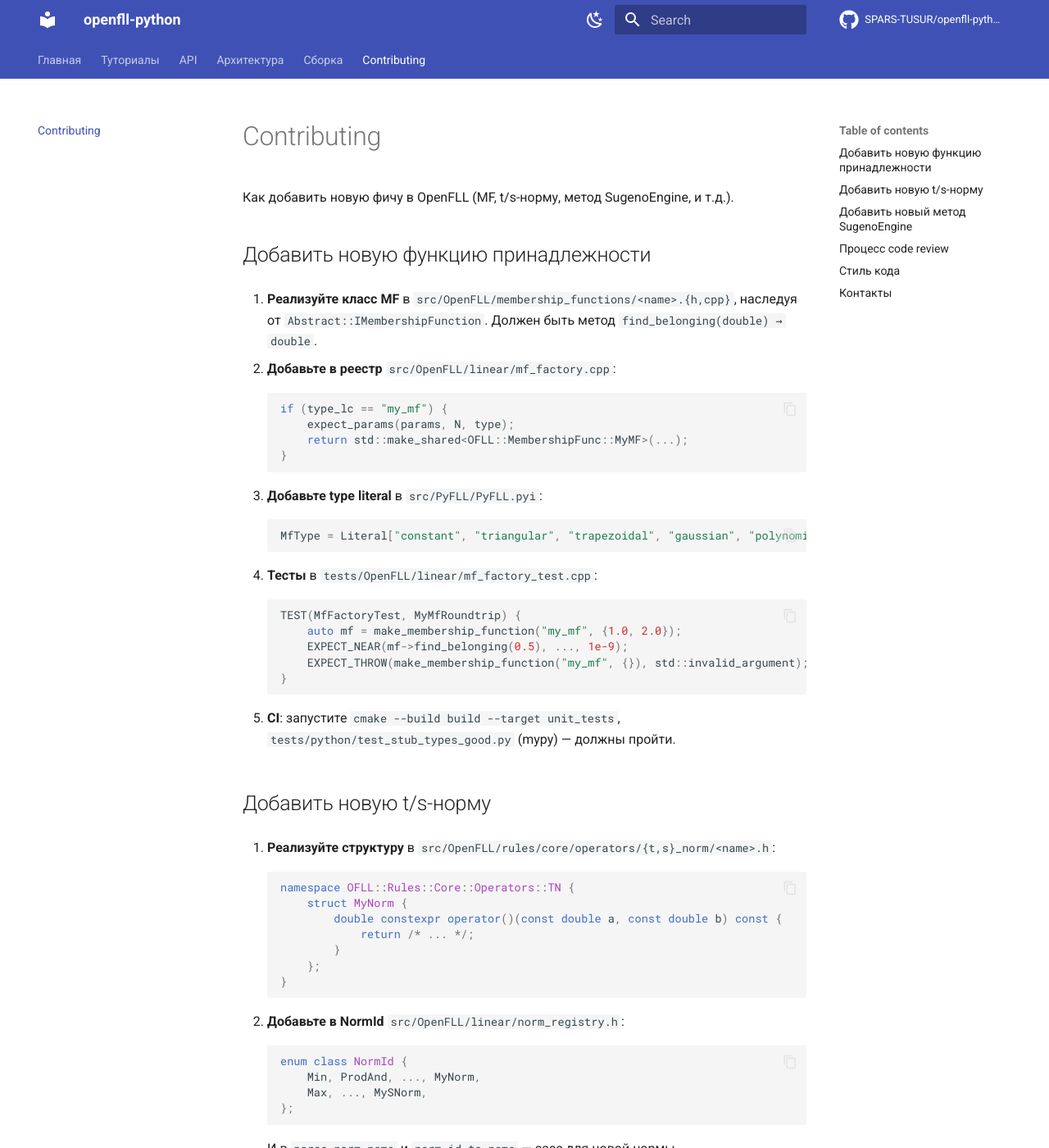
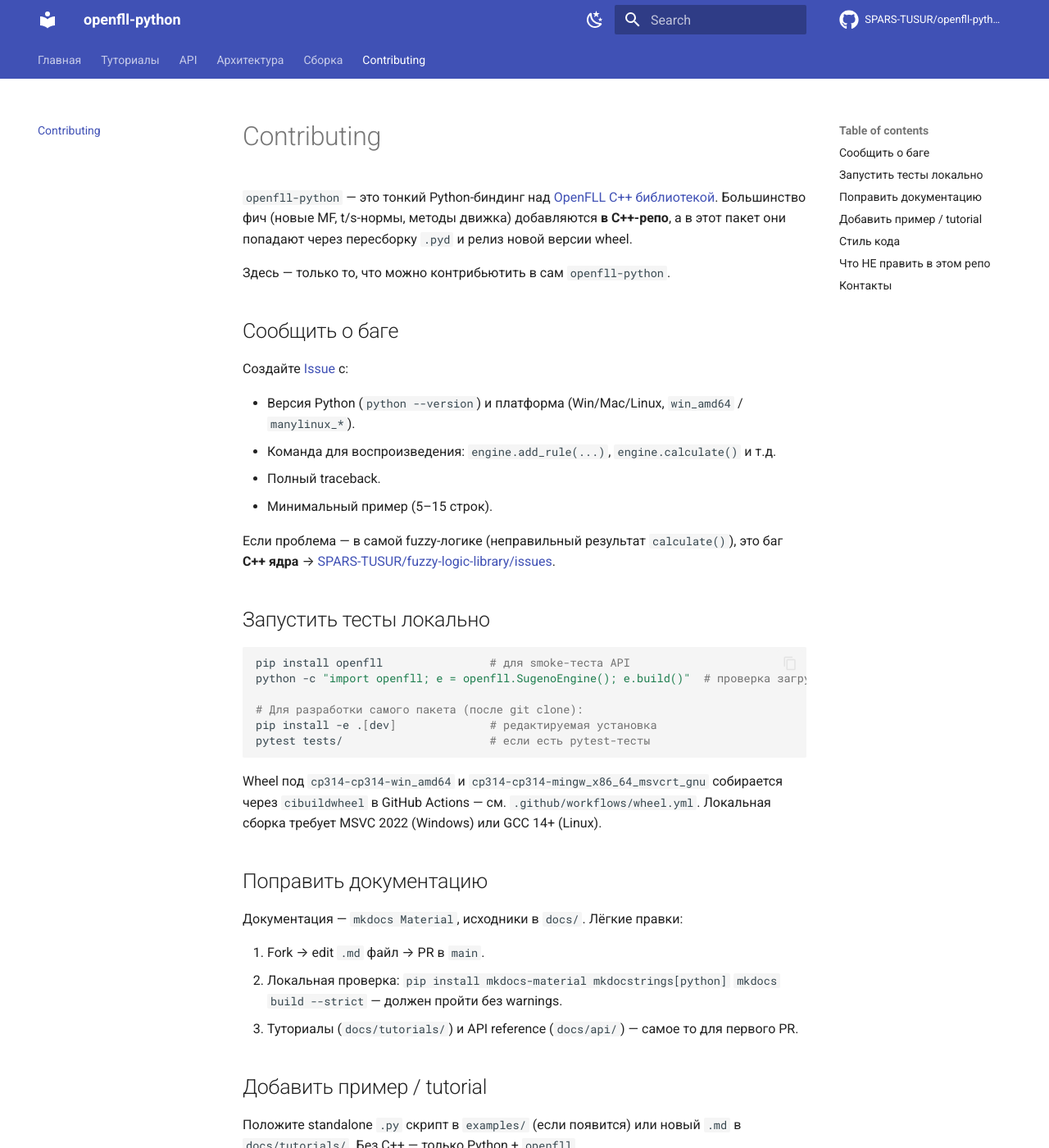
Before and after one commit to SPARS-TUSUR/openfll-python, an MkDocs documentation site: the page built from docs/contributing.md, in a window 1280 px wide and 1400 px high. Shown: the whole window at 82% size. Built offline with MkDocs 1.6.1 and Material for MkDocs 9.7.7, drawn with Linux system fonts in a browser that asks for light colours; comment, search, counter and statistics services are not loaded; some of the changed text lies outside the part shown.

Commit message:
Rewrite contributing.md for Python-only scope
Was a copy-paste of the C++-repo contributing guide (src/OpenFLL/,
src/PyFLL/, C++ tests) that misled users — those paths don't exist
in the public openfll-python package.

Now: bug reports via Issues, doc/tutorial fixes, dev install,
style guide, and explicit pointer to fuzzy-logic-library for any
C++ change (new MF, t/s-norm, SugenoEngine method).

````diff
--- a/docs/contributing.md
+++ b/docs/contributing.md
@@ -1,100 +1,75 @@
 # Contributing
 
-Как добавить новую фичу в OpenFLL (MF, t/s-норму, метод SugenoEngine, и т.д.).
+`openfll-python` — это тонкий Python-биндинг над [OpenFLL C++ библиотекой](https://github.com/SPARS-TUSUR/fuzzy-logic-library).
+Большинство фич (новые MF, t/s-нормы, методы движка) добавляются **в C++-репо**, а в этот пакет они попадают
+через пересборку `.pyd` и релиз новой версии wheel.
 
-## Добавить новую функцию принадлежности
+Здесь — только то, что можно контрибьютить в сам `openfll-python`.
 
-1. **Реализуйте класс MF** в `src/OpenFLL/membership_functions/<name>.{h,cpp}`,
-   наследуя от `Abstract::IMembershipFunction`. Должен быть метод `find_belonging(double) → double`.
+## Сообщить о баге
 
-2. **Добавьте в реестр** `src/OpenFLL/linear/mf_factory.cpp`:
-   ```cpp
-   if (type_lc == "my_mf") {
-       expect_params(params, N, type);
-       return std::make_shared<OFLL::MembershipFunc::MyMF>(...);
-   }
-   ```
+Создайте [Issue](https://github.com/SPARS-TUSUR/openfll-python/issues) с:
 
-3. **Добавьте type literal** в `src/PyFLL/PyFLL.pyi`:
-   ```python
-   MfType = Literal["constant", "triangular", "trapezoidal", "gaussian", "polynomial", "my_mf"]
-   ```
+- Версия Python (`python --version`) и платформа (Win/Mac/Linux, `win_amd64` / `manylinux_*`).
+- Команда для воспроизведения: `engine.add_rule(...)`, `engine.calculate()` и т.д.
+- Полный traceback.
+- Минимальный пример (5–15 строк).
 
-4. **Тесты** в `tests/OpenFLL/linear/mf_factory_test.cpp`:
-   ```cpp
-   TEST(MfFactoryTest, MyMfRoundtrip) {
-       auto mf = make_membership_function("my_mf", {1.0, 2.0});
-       EXPECT_NEAR(mf->find_belonging(0.5), ..., 1e-9);
-       EXPECT_THROW(make_membership_function("my_mf", {}), std::invalid_argument);
-   }
-   ```
+Если проблема — в самой fuzzy-логике (неправильный результат `calculate()`), это баг **C++ ядра** →
+[SPARS-TUSUR/fuzzy-logic-library/issues](https://github.com/SPARS-TUSUR/fuzzy-logic-library/issues).
 
-5. **CI**: запустите `cmake --build build --target unit_tests`,
-   `tests/python/test_stub_types_good.py` (mypy) — должны пройти.
+## Запустить тесты локально
 
-## Добавить новую t/s-норму
+```bash
+pip install openfll                # для smoke-теста API
+python -c "import openfll; e = openfll.SugenoEngine(); e.build()"  # проверка загрузки
 
-1. **Реализуйте структуру** в `src/OpenFLL/rules/core/operators/{t,s}_norm/<name>.h`:
-   ```cpp
-   namespace OFLL::Rules::Core::Operators::TN {
-       struct MyNorm {
-           double constexpr operator()(const double a, const double b) const {
-               return /* ... */;
-           }
-       };
-   }
-   ```
+# Для разработки самого пакета (после git clone):
+pip install -e .[dev]              # редактируемая установка
+pytest tests/                      # если есть pytest-тесты
+```
 
-2. **Добавьте в NormId** `src/OpenFLL/linear/norm_registry.h`:
-   ```cpp
-   enum class NormId {
-       Min, ProdAnd, ..., MyNorm,
-       Max, ..., MySNorm,
-   };
-   ```
-   И в `parse_norm_name` и `norm_id_to_name` — case для новой нормы.
+Wheel под `cp314-cp314-win_amd64` и `cp314-cp314-mingw_x86_64_msvcrt_gnu` собирается
+через `cibuildwheel` в GitHub Actions — см. `.github/workflows/wheel.yml`.
+Локальная сборка требует MSVC 2022 (Windows) или GCC 14+ (Linux).
 
-3. **Tag dispatch** в `src/OpenFLL/linear/sugeno_engine.cpp` — switch по `NormId`:
-   ```cpp
-   case NormId::MyNorm: rb.t_norm<TN::MyNorm>(v).is(m); break;
-   ```
+## Поправить документацию
 
-4. **Type stub** в `src/PyFLL/PyFLL.pyi`:
-   ```python
-   TNorms = Literal["min", ..., "my_norm"]
-   ```
+Документация — `mkdocs Material`, исходники в `docs/`. Лёгкие правки:
 
-5. **Тесты** в `tests/OpenFLL/linear/rule_parser_test.cpp` и `sugeno_engine_test.cpp`.
+1. Fork → edit `.md` файл → PR в `main`.
+2. Локальная проверка: `pip install mkdocs-material mkdocstrings[python]`
+   `mkdocs build --strict` — должен пройти без warnings.
+3. Туториалы (`docs/tutorials/`) и API reference (`docs/api/`) — самое то для первого PR.
 
-## Добавить новый метод SugenoEngine
+## Добавить пример / tutorial
 
-1. **Объявите в `src/OpenFLL/linear/sugeno_engine.h`** (public-секция).
-2. **Реализуйте в `src/OpenFLL/linear/sugeno_engine.cpp`**.
-3. **Зарегистрируйте в `src/PyFLL/PyFLL.cpp`** через `.def(...)` с docstring.
-4. **Добавьте в `src/PyFLL/PyFLL.pyi`** (public-метод) с docstring.
-5. **Тесты** в `tests/OpenFLL/linear/sugeno_engine_test.cpp`.
-6. **Документация**: если метод публичный — добавьте секцию в `docs/api/sugeno-engine.md`
-   (через `:::` директиву с новым методом в `members`).
-
-## Процесс code review
-
-1. Убедитесь, что:
-   - C++ тесты зелёные: `cmake --build build --target unit_tests && build/tests/unit_tests.exe`
-   - Python тесты зелёные: `python tests/python/test_sugeno_smoke.py`
-   - mypy strict: `mypy --config-file tests/python/mypy.ini tests/python/test_stub_types_good.py`
-   - Parity сохранён: `python tests/python/compressor_parity.py` (max diff < 1e-9)
-2. Обновите `docs/architecture/phase-reports.md` если это меняет публичный API.
-3. Если меняли `R"doc()"` в C++ — регенерируйте `PyFLL.pyi` (см. [API Reference](api/index.md)).
+Положите standalone `.py` скрипт в `examples/` (если появится) или новый `.md`
+в `docs/tutorials/`. Без C++ — только Python + `openfll`.
 
 ## Стиль кода
 
-- **C++**: Google C++ Style Guide, где возможно. Namespace-ы `OFLL::*`. `using` — минимально.
-- **Python**: PEP 8, type hints обязательны для публичного API. Docstring'и — Google style.
-- **Commits**: осмысленные сообщения. Один PR — одна фича.
-- **Документация**: каждое изменение публичного API → обновить `.pyi` **в том же коммите**.
+- **Python**: PEP 8, type hints обязательны для публичного API.
+- **Docstring'и**: Google style (используется `mkdocstrings`).
+- **Commits**: один PR — одна фича. Сообщения — на русском или английском,
+  с префиксом области: `docs:`, `pyi:`, `ci:`, `tests:`.
+- **Тесты**: добавляйте в `tests/python/` рядом с уже существующими
+  (smoke / parity / stub-types).
+
+## Что НЕ править в этом репо
+
+| Хочется изменить | Где на самом деле |
+|------------------|-------------------|
+| Алгоритм Sugeno / Mamdani | [fuzzy-logic-library/src/OpenFLL](https://github.com/SPARS-TUSUR/fuzzy-logic-library/tree/main/src/OpenFLL) |
+| Добавить новую MF | [fuzzy-logic-library + mf_factory.cpp](https://github.com/SPARS-TUSUR/fuzzy-logic-library) |
+| pybind11 биндинги (`.def(...)`) | [fuzzy-logic-library/src/PyFLL](https://github.com/SPARS-TUSUR/fuzzy-logic-library/tree/main/src/PyFLL) |
+| C++-сборка (CMake) | там же |
+
+После принятия C++-фичи в upstream — открывайте issue здесь
+с тегом `rebuild-needed`, новая wheel-версия соберётся автоматически.
 
 ## Контакты
 
-- GitHub: [SPARS-TUSUR/fuzzy-logic-library](https://github.com/SPARS-TUSUR/fuzzy-logic-library)
-- Issues: создавайте в GitHub
-- Документация: [spars-tusur.github.io/fuzzy-logic-library](https://spars-tusur.github.io/fuzzy-logic-library/)
+- GitHub: [SPARS-TUSUR/openfll-python](https://github.com/SPARS-TUSUR/openfll-python)
+- C++ ядро: [SPARS-TUSUR/fuzzy-logic-library](https://github.com/SPARS-TUSUR/fuzzy-logic-library)
+- Документация: [spars-tusur.github.io/openfll-python](https://spars-tusur.github.io/openfll-python/)
````
